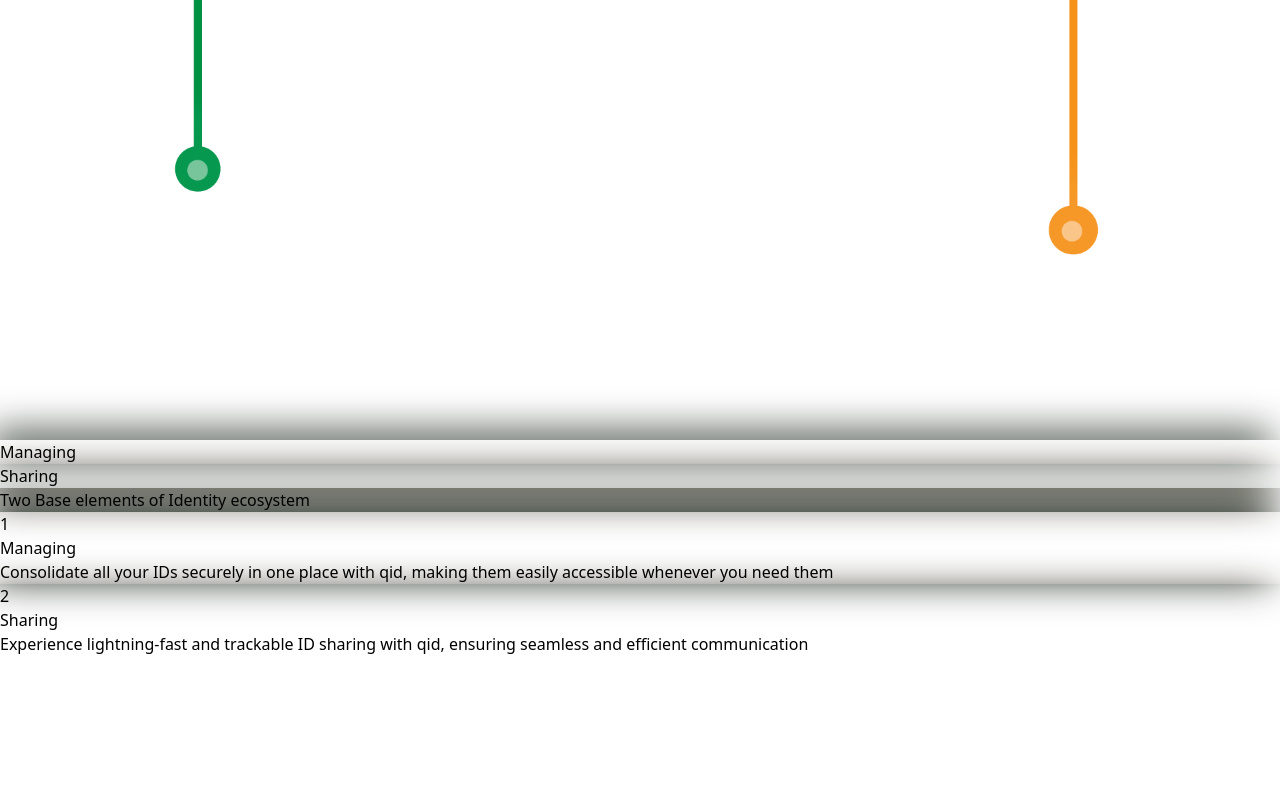
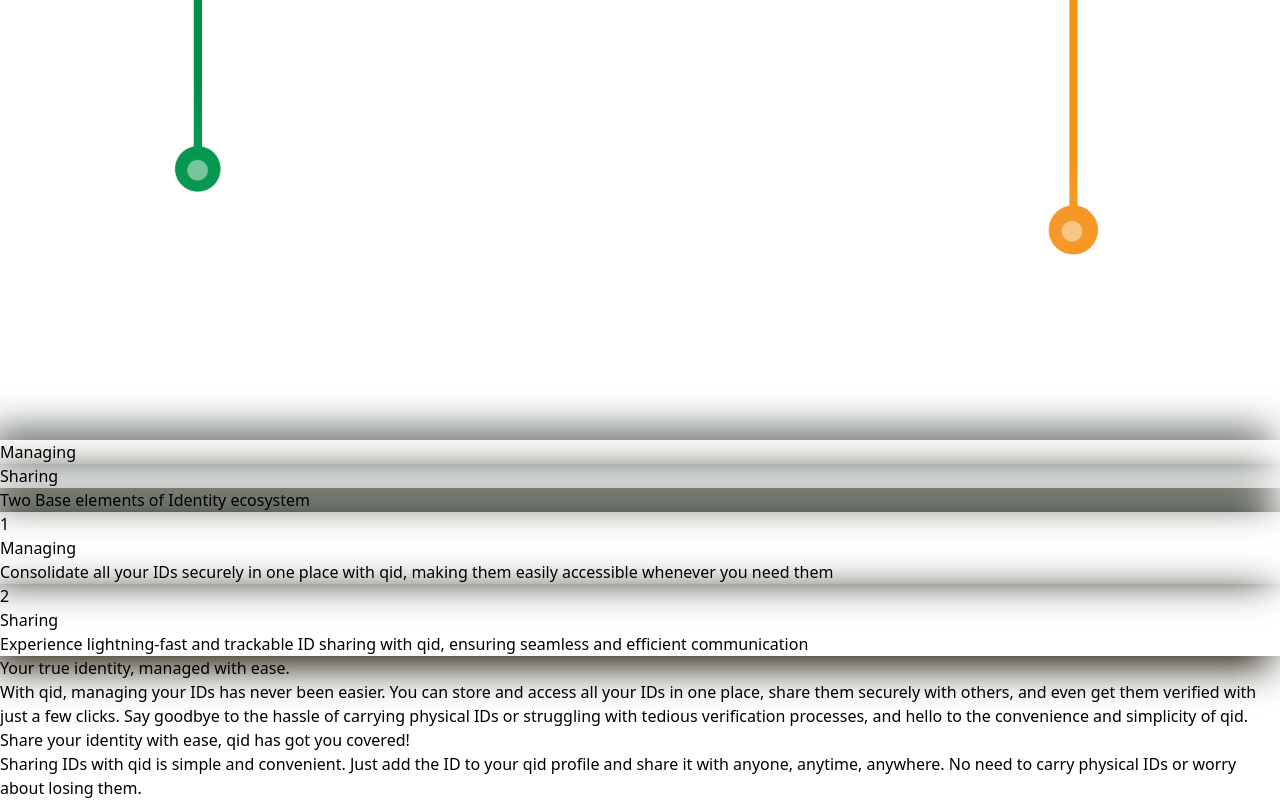
Before and after one commit to punyakrit/qid-clone, a React (Vite) app: page / in a window 1280 px wide. Shown: the part 2891-3691 px from the top of the page. Before the commit the page ends 3547 px from the top, so only its background shows below. Built offline with nearby package versions, Linux system fonts and the light colour scheme.

Commit message:
info list

```diff
--- a/src/components/Info.tsx
+++ b/src/components/Info.tsx
@@ -25,16 +25,17 @@
             </div>
           </div>
           <div className="md:flex pb-10">
-
-          <div className=" flex -mt-10 mb-10 md:hidden xl:ml-20 lg:ml-14 space-x-3">
+            <div className=" flex -mt-10 mb-10 md:hidden xl:ml-20 lg:ml-14 space-x-3">
               <div className="bg-[#121e13] -mt-14 h-min rounded-3xl border border-white/40 w-1/2 p-4 shadow-top-left">
-                <div className="text-white sm:text-5xl text-center text-2xl py-4">Managing</div>
-
+                <div className="text-white sm:text-5xl text-center text-2xl py-4">
+                  Managing
+                </div>
               </div>
 
               <div className="bg-[#1a1507] h-min rounded-3xl border border-white/40 w-1/2 p-4 shadow-bottom-left">
-                <div className="text-white sm:text-5xl text-center text-2xl py-4">Sharing</div>
-
+                <div className="text-white sm:text-5xl text-center text-2xl py-4">
+                  Sharing
+                </div>
               </div>
             </div>
 
@@ -62,9 +63,52 @@
             </div>
           </div>
 
+          <div className="flex">
+            <div className="w-2/12 flex flex-col ">
+              <div className=" border-b pb-5 w-14 flex -ml-4 justify-center">
+                <div className="h-28 w-2 bg-gradient-to-b from-transparent to-[#93fb6f] "></div>
+              </div>
+              <div className=" border-b mt-4 pb-5 w-14 flex -ml-4 justify-center">
+                <div className="h-48 w-2 bg-gradient-to-b  from-[#93fb6f] via-green-500 to-orange-500 "></div>
+              </div>
+              <div className="  mt-4 pb-5 w-14 flex -ml-4 justify-center">
+                <div className="h-32 w-2 bg-gradient-to-b  from-orange-500 to-transparent "></div>
+              </div>
+            </div>
+            <div>
+              <div className="py-10">
+                <div className="text-5xl text-white w-[500px]">
+                  Your true identity,{" "}
+                  <span className="bg-gradient-to-r from-green-200 to-green-500 bg-clip-text text-transparent">
+                    managed
+                  </span>{" "}
+                  with ease.
+                </div>
+                <div className="pt-4 text-white/40">
+                  With qid, managing your IDs has never been easier. You can
+                  store and access all your IDs in one place, share them
+                  securely with others, and even get them verified with just a
+                  few clicks. Say goodbye to the hassle of carrying physical IDs
+                  or struggling with tedious verification processes, and hello
+                  to the convenience and simplicity of qid.
+                </div>
+              </div>
 
-          <div>
-
+              <div className="py-10">
+                <div className="text-5xl text-white w-[600px]">
+                  <span className="bg-gradient-to-r from-orange-500 to-orange-300 bg-clip-text text-transparent">
+                    Share
+                  </span>{" "}
+                  your identity with ease, qid has got you covered!
+                </div>
+                <div className="pt-4 text-white/40">
+                  Sharing IDs with qid is simple and convenient. Just add the ID
+                  to your qid profile and share it with anyone, anytime,
+                  anywhere. No need to carry physical IDs or worry about losing
+                  them.
+                </div>
+              </div>
+            </div>
           </div>
         </div>
       </div>
```
